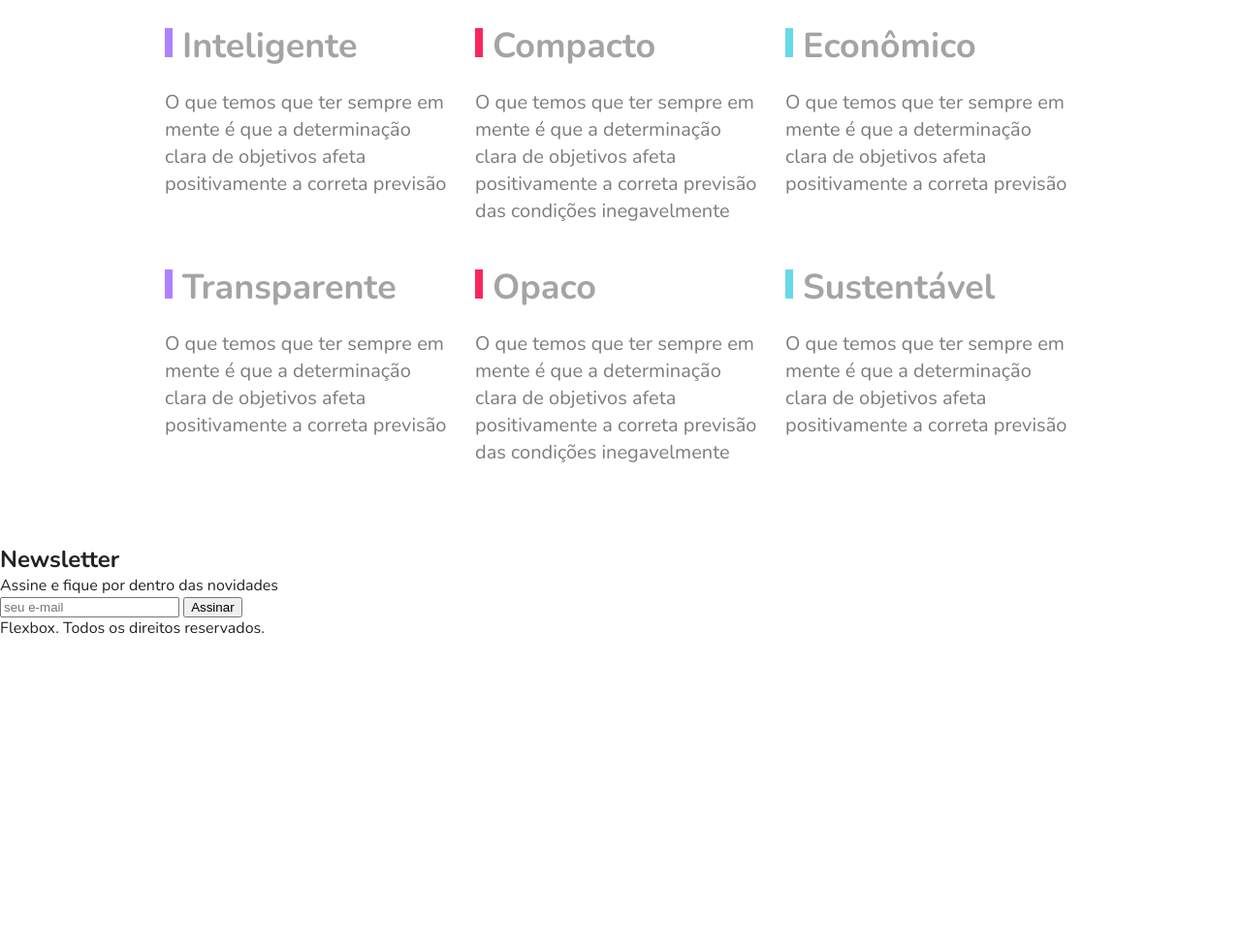
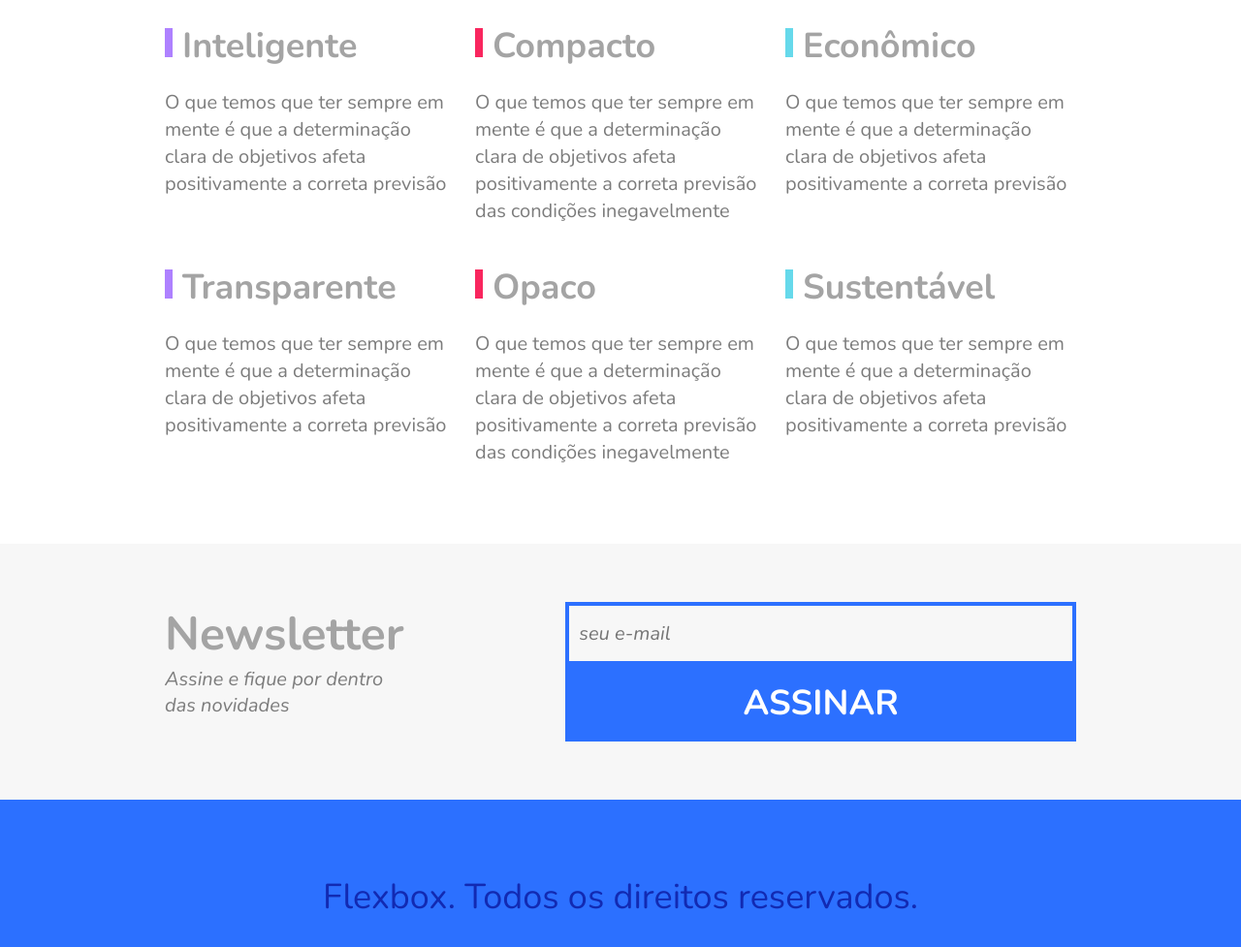
Before and after one commit to joseweverton/flexbox, a plain HTML site: page index.html in a window 1280 px wide. Shown: the part 2620-3597 px from the top of the page at 97% size. Before the commit the page ends 3279 px from the top, so only its background shows below. Drawn offline with nearby package versions, Linux system fonts and the light colour scheme.

Commit message:
Seção: form e Footer

```diff
--- a/style.css
+++ b/style.css
@@ -300,3 +300,97 @@ img {
     line-height: 1.4;
     color: #7c7c7c;
 }
+
+/*Newsletter*/
+.newsletter {
+    background: #f7f7f7;
+    padding: 3.75rem calc((100% - 60rem) / 2);
+    display: flex;
+    flex-wrap: wrap;
+}
+
+.newsletter-info {
+    flex: 1 1 16.25rem;
+    margin: 0 0.625rem;
+}
+
+.newsletter-info h1 {
+    font-size: 3em;
+    color: #a4a4a4;
+
+}
+
+.newsletter-info p {
+    font-size: 1.25em;
+    font-style: italic;
+    max-width: 15rem;
+    color: #7c7c7c
+}
+
+.newsletter-form {
+    flex: 2 1 16.25rem;
+    margin: 0 0.625rem;
+    align-self: center;
+    display: flex;
+    flex-wrap: wrap;
+
+}
+
+.newsletter-form {
+	flex: 2 1 16.25rem;
+	margin: 0 0.625rem;
+	align-self: center;
+	display: flex;
+	flex-wrap: wrap;
+}
+
+.newsletter-form input {
+	flex: 3 1 16.25rem;
+	font-size: 1.25em;
+	color: #7c7c7c;
+	font-style: italic;
+	font-family: "Nunito", Helvetica, Arial, sans-serif;
+	border: 4px solid #2c70ff;
+	background: transparent;
+	padding: 0.9375rem 0.625rem;
+	margin: 0rem;
+	border-radius: 0rem;
+    outline: none;
+}
+
+
+.newsletter-form button {
+	flex: 1 1 260px;
+	font-family: "Nunito", Helvetica, Arial, sans-serif;
+	font-size: 2.25em;
+	font-weight: bold;
+	text-transform: uppercase;
+	background: #2c70ff;
+	color: white;
+	margin: 0px;
+	cursor: pointer;
+	border: 0px;
+	padding: 0.9375rem 0.625px;
+}
+
+@media (max-width: 600px) {
+	.newsletter-form button {
+		font-size: 1.5em;
+	}
+}
+
+/*Footer*/
+
+.footer {
+	display: flex;
+	background: #2c70ff;
+	height: 12.5rem;
+	align-items: center;
+}
+
+.footer p {
+	flex: 1;
+	text-align: center;
+	font-size: 2.25em;
+	color: #122ab2;
+}
```
